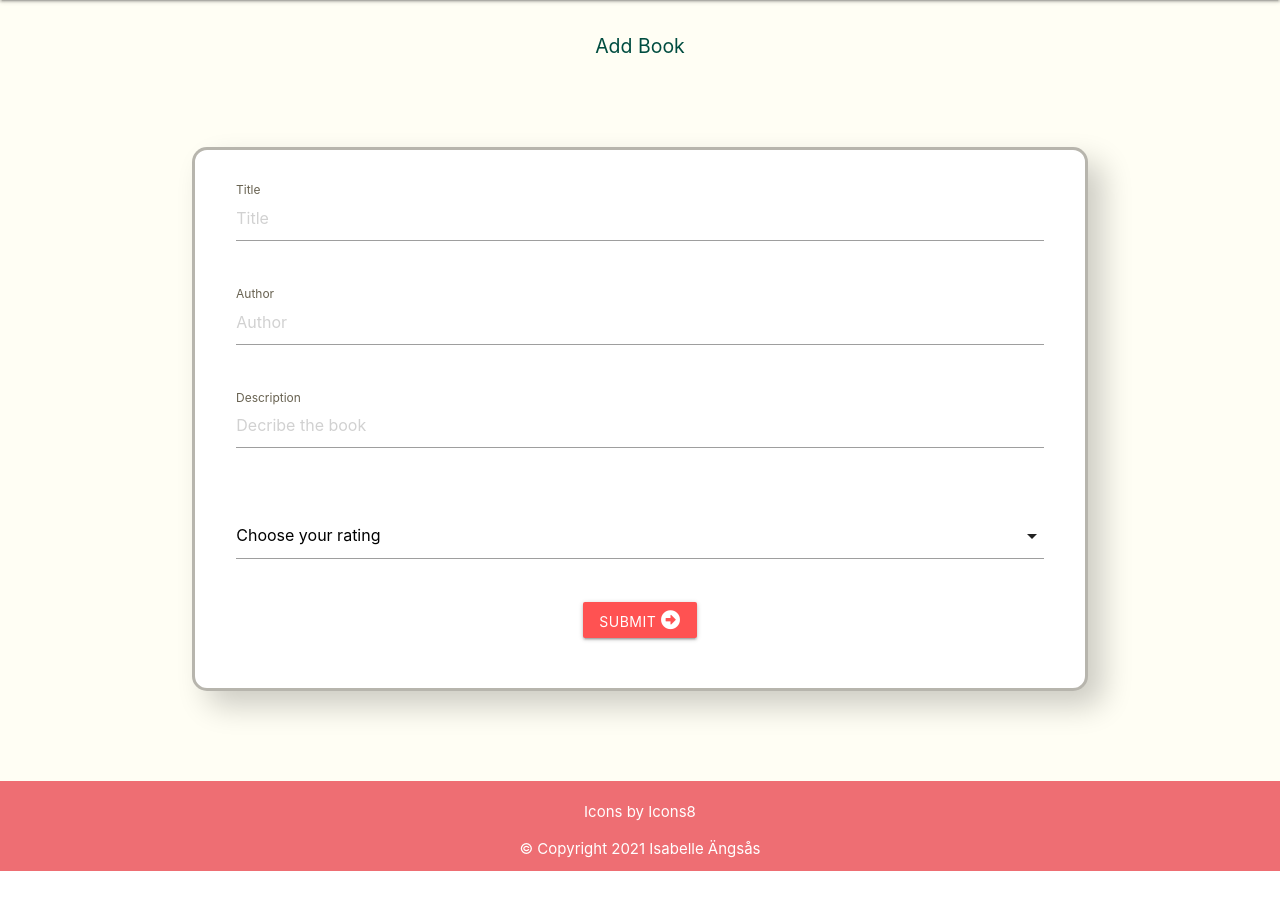
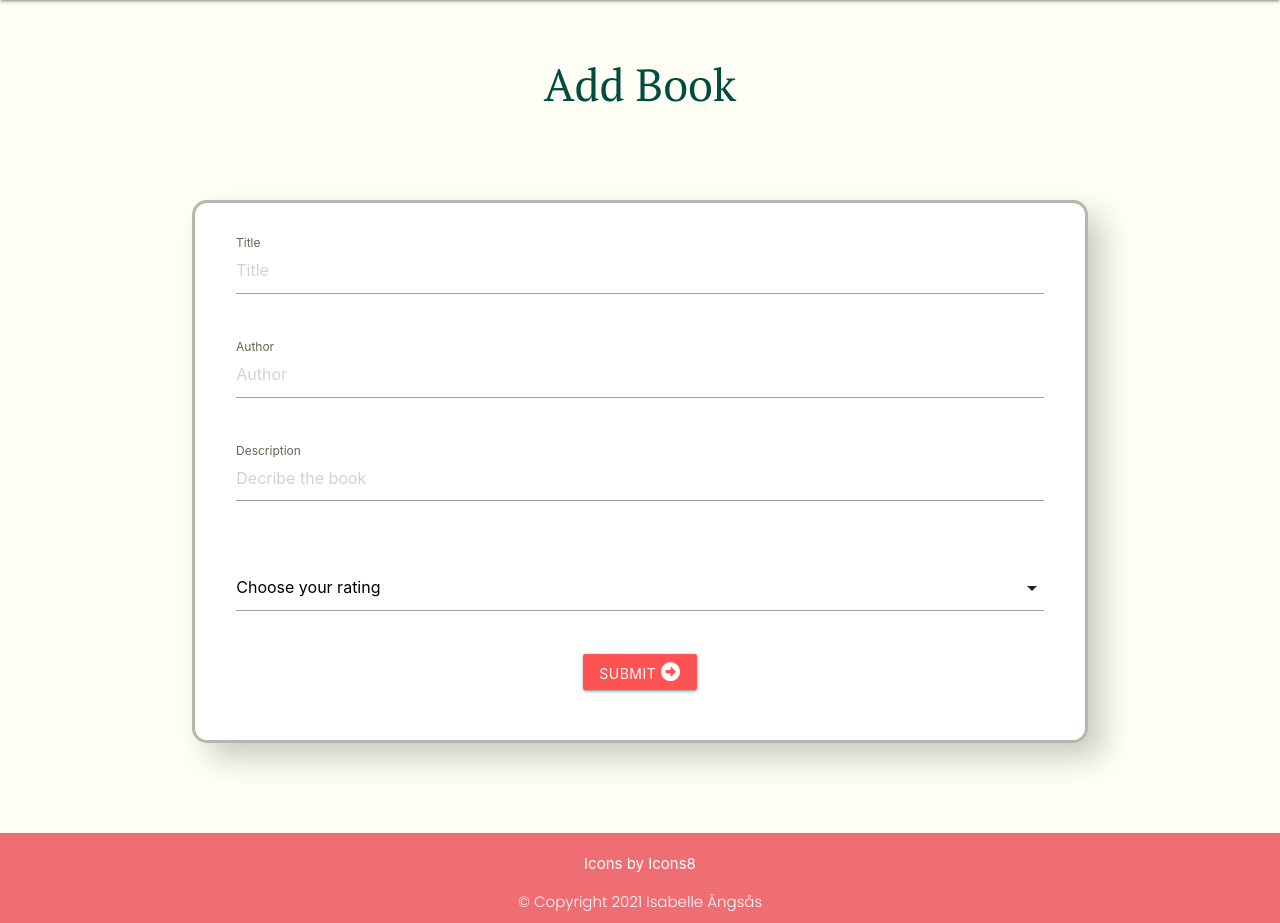
Before and after one commit to mmmangooo/Milestone-project3, a Flask app: page /add_book in a window 1280 px wide. Shown: the part 64-987 px from the top of the page. Before the commit the page ends 935 px from the top, so only its background shows below. Run offline with Flask 2, Linux system fonts and the light colour scheme; data that the repository does not hold is empty; some libraries are stand-ins or nearby versions.

Commit message:
Changed fonts and wrote typography section in readme

```diff
--- a/static/css/style.css
+++ b/static/css/style.css
@@ -1,3 +1,5 @@
+@import url('https://fonts.googleapis.com/css2?Antic+Slab&family=Poppins:wght@200;300;400&family=PT+Serif&display=swap');
+
 body {
     background-color: #fffef2d7;
 }
@@ -16,18 +18,28 @@ body {
 h1 {
     margin: 4rem 0 0;
     font-size: 3rem;
+    font-family: 'PT Serif', serif;
 }
 
-h2, h3 {
+h2 {
     font-size: 1.3rem;
+    font-family: 'Poppins', sans-serif;
+}
+
+h3 {
+    font-size: 1.4rem;
+    font-family: 'Poppins', sans-serif;
 }
 
 h4 {
-    font-size: 1.4rem;
+    font-size: 1.3rem;
+    font-family: 'Poppins', sans-serif;
 }
 
 p {
     font-size: 1rem;
+    font-family: 'Poppins', sans-serif;
+    font-weight: 300;
 }
 
 /*--------------------- Images */
@@ -155,6 +167,7 @@ hr {
     margin-bottom: 6rem;
 }
 
+
 .icon-links p{
     text-decoration: none;
     color: #00695c;
--- a/templates/add_book.html
+++ b/templates/add_book.html
@@ -2,7 +2,7 @@
 
 {% block content %}
 
-    <h2 class="center-align teal-text text-darken-4">Add Book</h2>
+    <h1 class="center-align teal-text text-darken-4">Add Book</h1>
     <div class="container s12 m6 l2 xl2">
         <div class="row form-container white">
 
```
Also changed, not shown: README.md, 1 other file.
